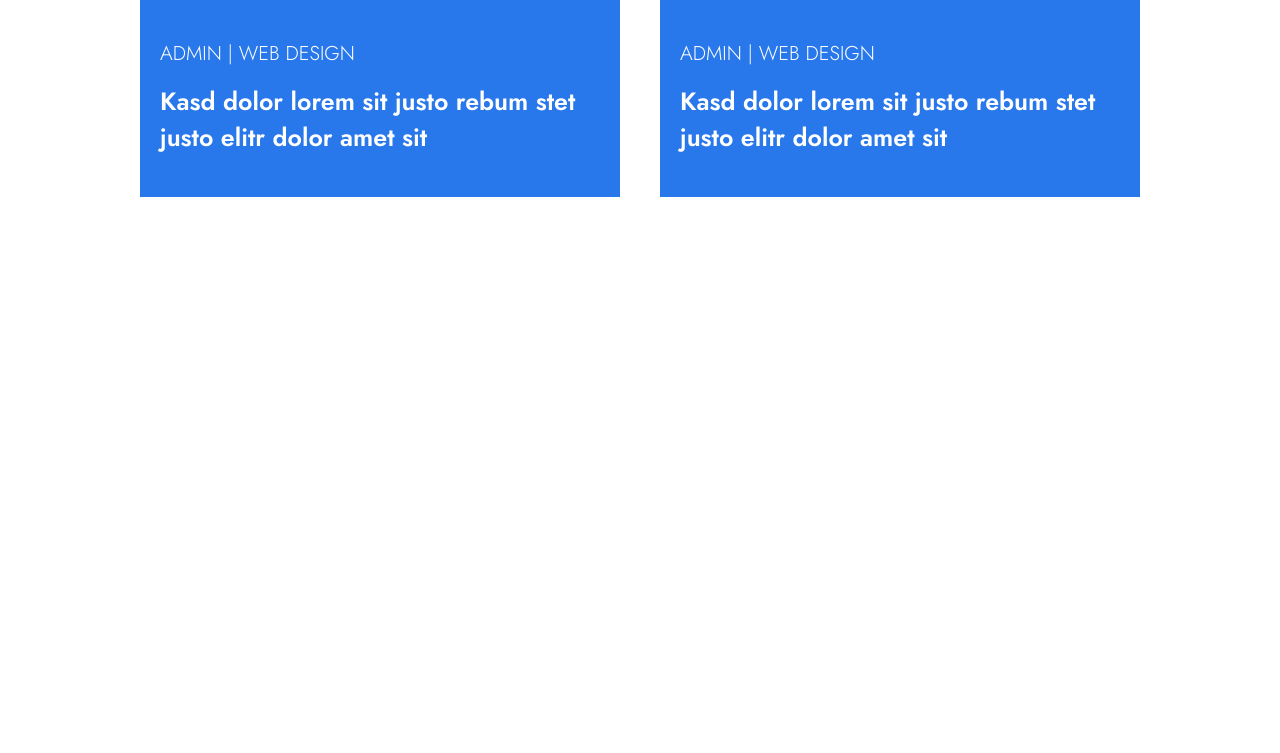
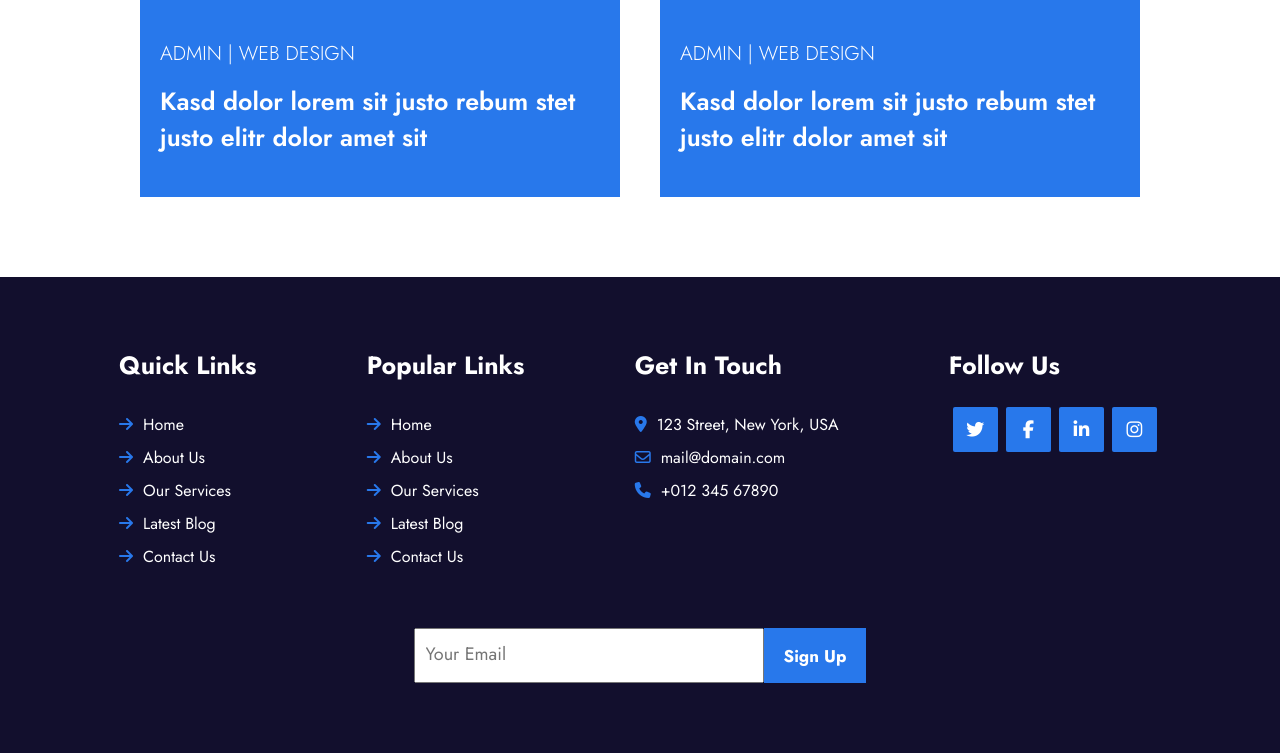
Before and after one commit to atharvabaodhankar/safecam, a plain HTML site: page index.html in a window 1280 px wide. Shown: the part 6387-7140 px from the top of the page. Before the commit the page ends 6664 px from the top, so only its background shows below. Drawn offline with Linux system fonts and the light colour scheme; a web font is replaced by a local one.

Commit message:
Added footer

```diff
--- a/index.html
+++ b/index.html
@@ -325,6 +325,51 @@
             </div>
         </div>
     </section>
+    <section id="footer">
+        <div class="footer">
+            <div class="footer-box">
+                <h2>Quick Links</h2>
+                <ul>
+                    <li><i class="fa fa-sharp fa-light fa-arrow-right"></i>Home</li>
+                    <li><i class="fa fa-sharp fa-light fa-arrow-right"></i>About Us</li>
+                    <li><i class="fa fa-sharp fa-light fa-arrow-right"></i>Our Services</li>
+                    <li><i class="fa fa-sharp fa-light fa-arrow-right"></i>Latest Blog</li>
+                    <li><i class="fa fa-sharp fa-light fa-arrow-right"></i>Contact Us</li>
+                </ul>
+            </div>
+            <div class="footer-box">
+                <h2>Popular Links</h2>
+                <ul>
+                    <li><i class="fa fa-sharp fa-light fa-arrow-right"></i>Home</li>
+                    <li><i class="fa fa-sharp fa-light fa-arrow-right"></i>About Us</li>
+                    <li><i class="fa fa-sharp fa-light fa-arrow-right"></i>Our Services</li>
+                    <li><i class="fa fa-sharp fa-light fa-arrow-right"></i>Latest Blog</li>
+                    <li><i class="fa fa-sharp fa-light fa-arrow-right"></i>Contact Us</li>
+                </ul>
+            </div>
+            <div class="footer-box">
+                <h2>Get In Touch</h2>
+                <ul>
+                    <li><i class="fa fa-light fa-location-dot"></i>123 Street, New York, USA</li>
+                    <li><i class="fa-regular fa-envelope"></i>mail@domain.com</li>
+                    <li><i class="fa fa-light fa-phone"></i>+012 345 67890</li>
+                </ul>
+            </div>
+            <div class="footer-box">
+                <h2>Follow Us</h2>
+                <div class="footer-box-ico">
+                    <i class="fa-brands fa-twitter"></i>
+                    <i class="fa-brands fa-facebook-f"></i>
+                    <i class="fa-brands fa-linkedin-in"></i>
+                    <i class="fa-brands fa-instagram"></i>
+                </div>
+            </div>
+        </div>
+        <div class="footer-mail">
+            <input type="email" name="" id="" placeholder="Your Email">
+            <a href="#">Sign Up</a>
+        </div>
+    </section>
 
     <script src="https://kit.fontawesome.com/79f75f2740.js" crossorigin="anonymous"></script>
     <script>
--- a/style.css
+++ b/style.css
@@ -750,6 +750,93 @@ nav ul li a:hover{
     font-size: 2.5rem;
     font-weight: 600;
 }
+/* Footer */
+#footer{
+    display: flex;
+    align-items: center;
+    justify-content: center;
+    padding: 7rem 0;
+    background-color:#120F2D ;
+    color: #fff;
+    flex-direction: column;
+}
+.footer{
+    width: 70%;
+    display: flex;
+    justify-content: space-around;
+    align-items: flex-start;
+}
+.footer-box{
+    display: flex;
+    align-items: flex-start;
+    justify-content: flex-start;
+    flex-direction: column;
+}
+.footer-box h2{
+    font-size: 2.5rem;
+    margin-bottom: 2rem;
+}
+.footer-box ul{
+    list-style: none;
+}
+.footer-box ul li{
+    margin: 1rem 0;
+    font-size: 1.6rem;
+}
+.footer-box ul i{
+    margin-right: 1rem;
+    color: var(--blue);
+}
+.footer-box-ico{
+    display: flex;
+    align-items: center;
+    justify-content: center;
+}
+.footer-box-ico i{
+    width: 45px;
+    height: 45px;
+    display: flex;
+    align-items: center;
+    justify-content: center;
+    background-color: var(--blue);
+    color: #fff;
+    border-radius: 2px;
+    font-size: 1.8rem;
+    cursor: pointer;
+    margin:  .4rem;
+    transition: all .3s ease;
+}
+.footer-box-ico i:hover{
+    background-color: var(--red);
+}
+.footer-mail{
+    display: flex;
+    align-items: center;
+    justify-content: center;
+    height: 55px;
+    margin-top: 5rem;
+}
+.footer-mail input{
+    width: 350px;
+    height: 100%;
+    outline: none;
+    padding: 0 1rem;
+}
+.footer-mail input::placeholder{
+    font-size: 1.8rem;
+}
+.footer-mail a{
+    background-color: var(--blue);
+    color: #fff;
+    font-size: 1.7rem;
+    height: 100%;
+    padding: 0 2rem;
+    display: flex;
+    align-items: center;
+    justify-content: center;
+    font-weight: 700;
+}
+
 @media screen and (max-width:1350px) {
     .aboutus {
         display: flex;
@@ -770,6 +857,9 @@ nav ul li a:hover{
     }
     .blog-box {
         width: 480px;
+    }
+    .footer {
+        width: 90%;
     }
 }
 @media screen and (max-width:1200px) {
@@ -812,6 +902,12 @@ nav ul li a:hover{
     .services-box{
         width: 300px;
     }
+    .footer {
+        flex-wrap: wrap;
+    }
+    .footer-box{
+        margin: 2rem 2rem;
+    }
 }
 @media screen and (max-width:900px) {
     .hamburger{
@@ -845,7 +941,9 @@ nav ul li a:hover{
     }
 }
 @media screen and (max-width:800px) {
-
+    .footer-mail input {
+        width: 200px;
+    }
 }
 @media screen and (max-width:700px) {
     h1 {
```
